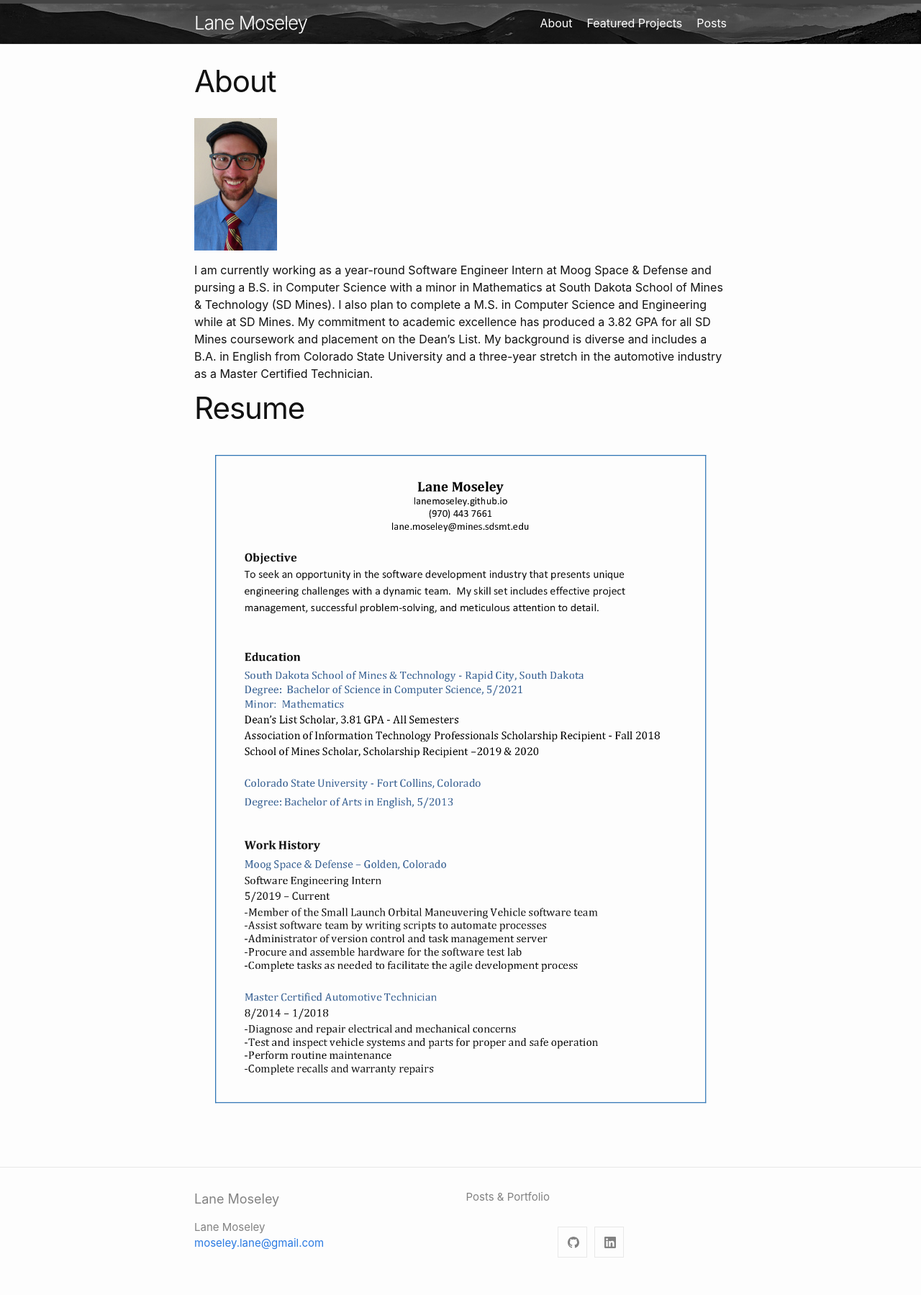
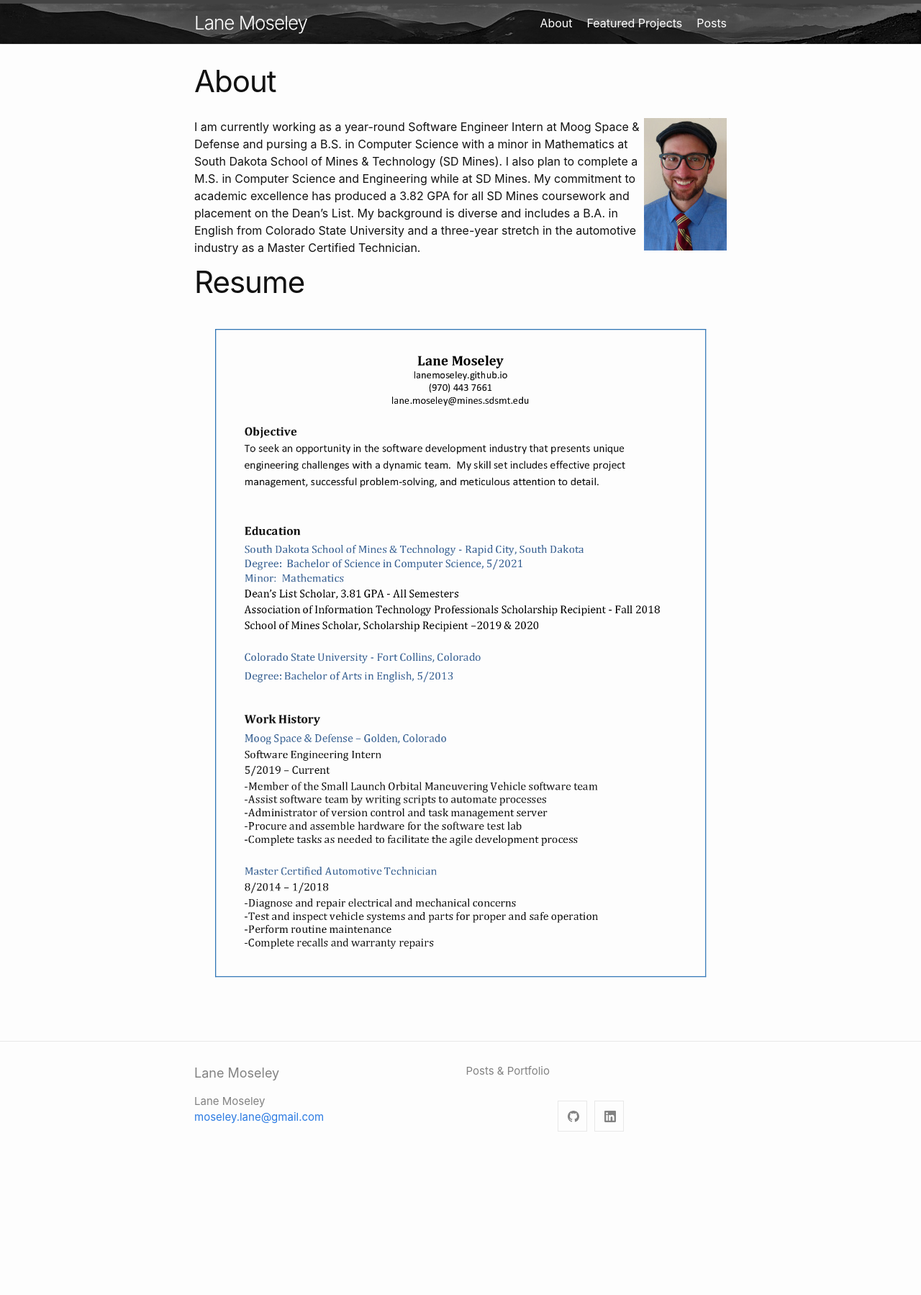
Before and after one commit to lanemoseley/lanemoseley.github.io, a Jekyll site: the page built from about.md, in a window 1280 px wide. Shown: the whole page at 72% size. Built offline with Jekyll 4.4.1, drawn with Linux system fonts in a browser that asks for light colours; after the commit the page ends 1624 px from its top, so only the background shows below that.

Commit message:
Fixed image in About

```diff
--- a/about.md
+++ b/about.md
@@ -4,7 +4,7 @@ title: About
 permalink: /about/
 ---
 
-![Photo: Lane Moseley](/assets/Moseley_Headshot.jpg)
+<img style="float: right;" src="/assets/Moseley_Headshot.jpg">
 
 I am currently working as a year-round Software Engineer Intern at Moog Space & Defense and pursing a B.S. in Computer Science with a minor in Mathematics at South Dakota School of Mines & Technology (SD Mines). I also plan to complete a M.S. in Computer Science and Engineering while at SD Mines. My commitment to academic excellence has produced a 3.82 GPA for all SD Mines coursework and placement on the Dean’s List. My background is diverse and includes a B.A. in English from Colorado State University and a three-year stretch in the automotive industry as a Master Certified Technician.
 
```
